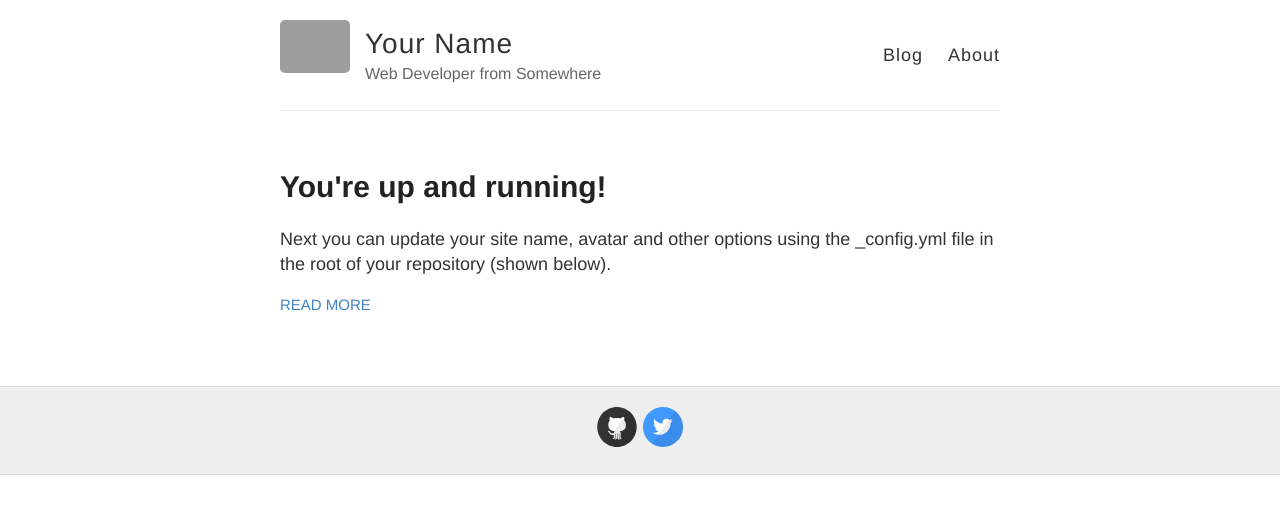
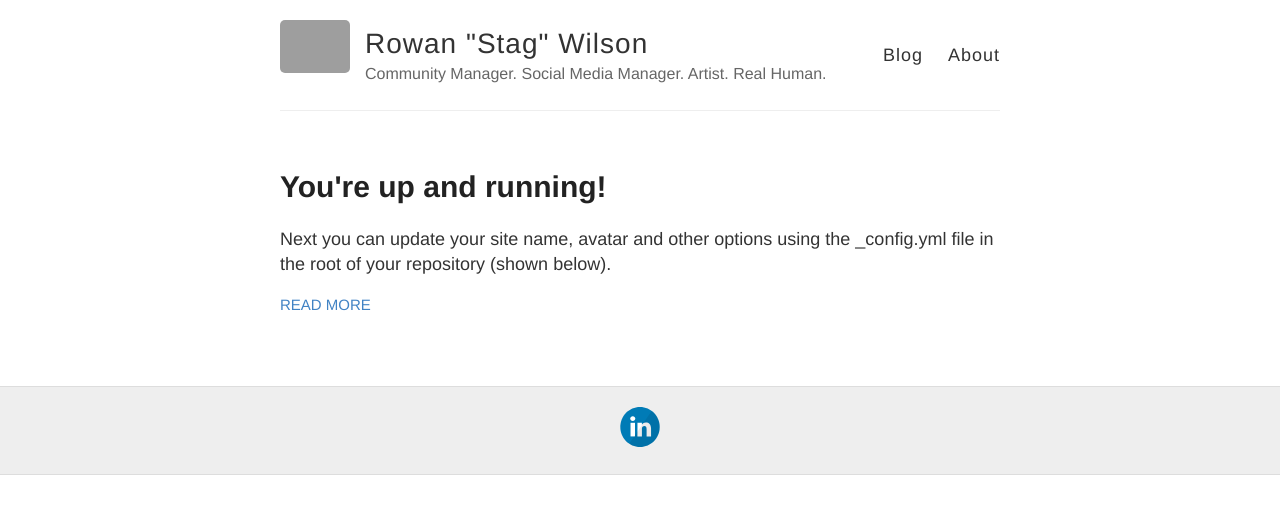
Before and after one commit to stagrunner/rowanjwilson, a Jekyll site: the page built from index.html, in a window 1280 px wide. Shown: the top 514 px of the page. Built offline with Jekyll 4.4.1, drawn with Linux system fonts in a browser that asks for light colours; grey boxes are pictures that could not be loaded.

Commit message:
Update _config.yml

```diff
--- a/_config.yml
+++ b/_config.yml
@@ -3,10 +3,10 @@
 #
 
 # Name of your site (displayed in the header)
-name: Your Name
+name: Rowan "Stag" Wilson
 
 # Short bio or description (displayed in the header)
-description: Web Developer from Somewhere
+description: Community Manager. Social Media Manager. Artist. Real Human.
 
 # URL of your avatar or profile pic (you could use your GitHub profile pic)
 avatar: https://raw.githubusercontent.com/barryclark/jekyll-now/master/images/jekyll-logo.png
@@ -21,12 +21,12 @@ footer-links:
   email:
   facebook:
   flickr:
-  github: barryclark/jekyll-now
+  github:
   instagram:
-  linkedin:
+  linkedin: https://www.linkedin.com/in/rowanjwilson/
   pinterest:
   rss: # just type anything here for a working RSS icon
-  twitter: jekyllrb
+  twitter:
   stackoverflow: # your stackoverflow profile, e.g. "users/50476/bart-kiers"
   youtube: # channel/<your_long_string> or user/<user-name>
   googleplus: # anything in your profile username that comes after plus.google.com/
```
